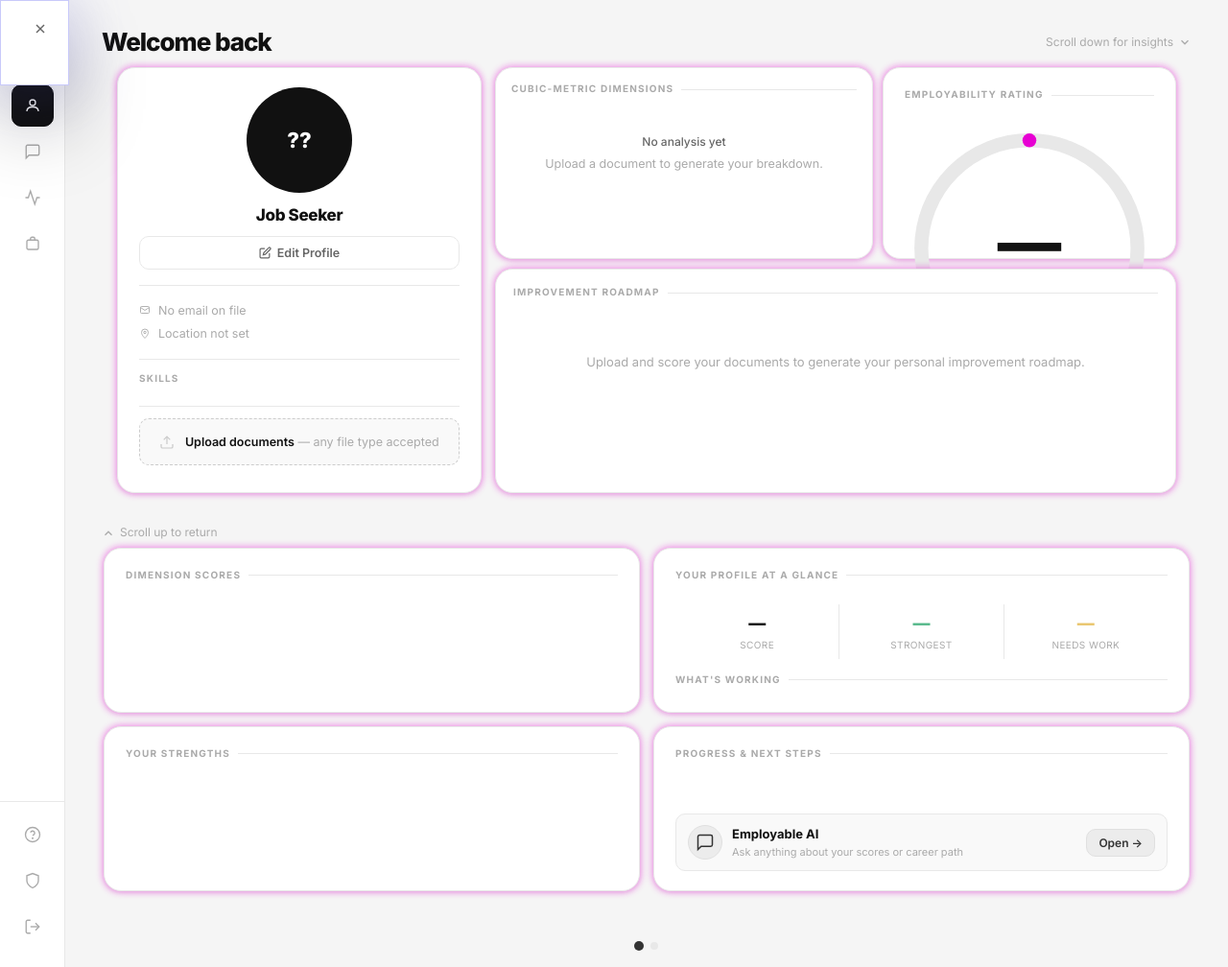
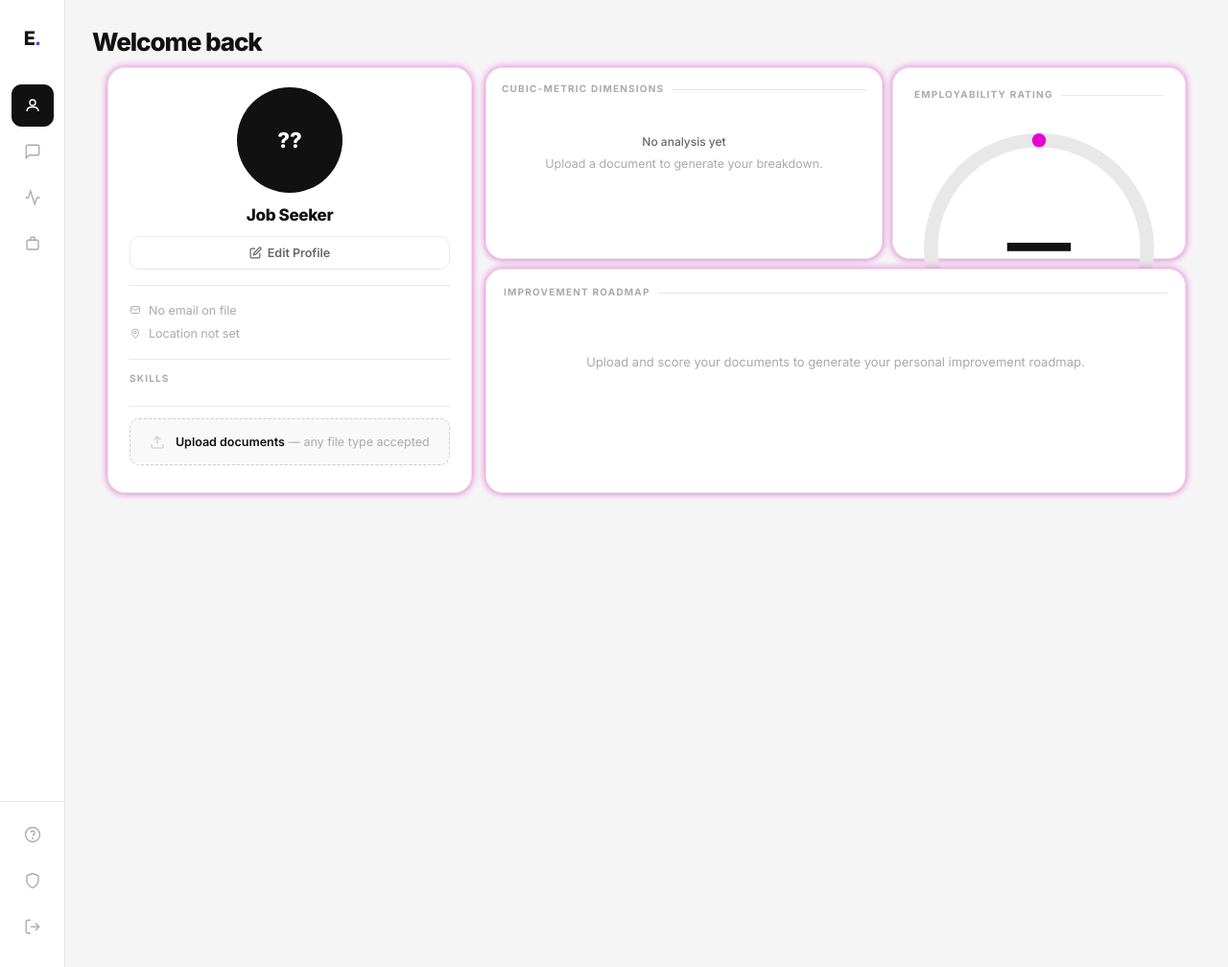
Before and after one commit to dsgnrcoza/final-employable, a Flask app: template templates/dashboard.html in a window 1280 px wide. Shown: the whole page at 96% size. Run offline with Flask 3, Linux system fonts and the light colour scheme; the template is opened without the code that fills it, so the values that code supplies are empty; some libraries are stand-ins or nearby versions.

Commit message:
Update dashboard.html

```diff
--- a/templates/dashboard.html
+++ b/templates/dashboard.html
@@ -52,18 +52,9 @@
     <!-- ── PROFILE VIEW ── -->
     <div class="view-panel" id="view-profile" data-view-panel="profile" style="flex-direction:column;">
 
-      <!-- Horizontal slide track -->
-      <div class="h-outer" id="h-outer">
-        <div class="h-track" id="h-track">
-
-          <!-- ═══ PANEL 1: Dashboard ═══ -->
-          <div class="h-panel">
+      <div class="main-content-wrap">
             <div class="topbar">
               <div><h1 id="topbar-greeting">Welcome back</h1></div>
-              <div class="h-panel-hint" id="h-hint-fwd">
-                <span>Scroll down for insights</span>
-                <svg width="14" height="14" viewBox="0 0 24 24" fill="none" stroke="currentColor" stroke-width="2.2"><polyline points="6 9 12 15 18 9"/></svg>
-              </div>
             </div>
             <div class="profile-layout">
 
@@ -175,98 +166,9 @@
         </div><!-- /right-panel -->
 
           </div><!-- /profile-layout -->
-          </div><!-- /h-panel 1 -->
-
-          <!-- ═══ PANEL 2: Insights & AI ═══ -->
-          <div class="h-panel" id="h-panel-2">
-            <div class="topbar" style="flex-shrink:0;">
-              <div class="h-panel-hint h-panel-hint-back" id="h-hint-back">
-                <svg width="14" height="14" viewBox="0 0 24 24" fill="none" stroke="currentColor" stroke-width="2.2"><polyline points="18 15 12 9 6 15"/></svg>
-                <span>Scroll up to return</span>
-              </div>
-              <div></div>
-            </div>
-
-            <!-- 2×2 grid -->
-            <div class="p2-grid">
-
-              <!-- TOP LEFT: Line graph of dimension scores -->
-              <div class="card p2-card" id="p2-card-tl">
-                <div class="eyebrow">Dimension Scores</div>
-                <div class="p2-chart-wrap">
-                  <svg id="p2-line-svg" width="100%" height="100%" preserveAspectRatio="none"></svg>
-                </div>
-              </div>
-
-              <!-- TOP RIGHT: Score overview + key insights -->
-              <div class="card p2-card" id="p2-card-tr">
-                <div class="eyebrow">Your Profile At a Glance</div>
-                <div class="p2-score-row" style="margin-bottom:14px;">
-                  <div class="p2-stat">
-                    <div class="p2-stat-val" id="p2-overall">—</div>
-                    <div class="p2-stat-label">Score</div>
-                  </div>
-                  <div class="p2-stat">
-                    <div class="p2-stat-val p2-stat-green" id="p2-best-val">—</div>
-                    <div class="p2-stat-label" id="p2-best-label">Strongest</div>
-                  </div>
-                  <div class="p2-stat">
-                    <div class="p2-stat-val p2-stat-amber" id="p2-weak-val">—</div>
-                    <div class="p2-stat-label" id="p2-weak-label">Needs Work</div>
-                  </div>
-                </div>
-                <div class="eyebrow" style="margin-bottom:6px;">What's Working</div>
-                <div id="p2-working-well" class="p2-insight-list"></div>
-              </div>
-
-              <!-- BOTTOM LEFT: Strongest dimensions + top skills -->
-              <div class="card p2-card" id="p2-card-bl">
-                <div class="eyebrow">Your Strengths</div>
-                <div id="p2-strengths"></div>
-              </div>
-
-              <!-- BOTTOM RIGHT: Roadmap progress + AI launcher -->
-              <div class="card p2-card" id="p2-card-br">
-                <div class="eyebrow">Progress &amp; Next Steps</div>
-                <div id="p2-progress"></div>
-                <div class="p2-ai-card" style="margin-top:auto;">
-                  <div class="p2-ai-icon">
-                    <svg width="20" height="20" viewBox="0 0 24 24" fill="none" stroke="currentColor" stroke-width="1.8"><path d="M21 15a2 2 0 0 1-2 2H7l-4 4V5a2 2 0 0 1 2-2h14a2 2 0 0 1 2 2z"/></svg>
-                  </div>
-                  <div class="p2-ai-text">
-                    <div class="p2-ai-title">Employable AI</div>
-                    <div class="p2-ai-sub">Ask anything about your scores or career path</div>
-                  </div>
-                  <button class="p2-ai-btn" onclick="document.querySelector('[data-view=messages]').click()">Open →</button>
-                </div>
-              </div>
-
-            </div><!-- /p2-grid -->
-          </div><!-- /h-panel 2 -->
-
-        </div><!-- /h-track -->
-      </div><!-- /h-outer -->
-
-      <!-- Panel nav dots -->
-      <div class="h-nav-dots">
-        <button class="h-dot h-dot-active" data-panel="0" title="Dashboard"></button>
-        <button class="h-dot" data-panel="1" title="Score Breakdown"></button>
-      </div>
+      </div><!-- /main-content-wrap -->
 
     </div><!-- /view-profile -->
-
-    <!-- ── Panel 2 card expand overlay ── -->
-    <div class="p2-expand-overlay" id="p2-expand-overlay">
-      <div class="p2-expand-card" id="p2-expand-card">
-        <button class="p2-expand-close" id="p2-expand-close" aria-label="Close">
-          <svg width="16" height="16" viewBox="0 0 24 24" fill="none" stroke="currentColor" stroke-width="2.2"><line x1="18" y1="6" x2="6" y2="18"/><line x1="6" y1="6" x2="18" y2="18"/></svg>
-        </button>
-        <div class="p2-expand-inner">
-          <div class="p2-expand-header" id="p2-expand-header"></div>
-          <div class="p2-expand-body" id="p2-expand-body"></div>
-        </div>
-      </div>
-    </div>
 
     <!-- ── CV REBUILDER VIEW ── -->
     <div class="view-panel cvr-shell" id="view-insights" data-view-panel="insights" style="display:none; flex-direction:column; gap:0;">
```
